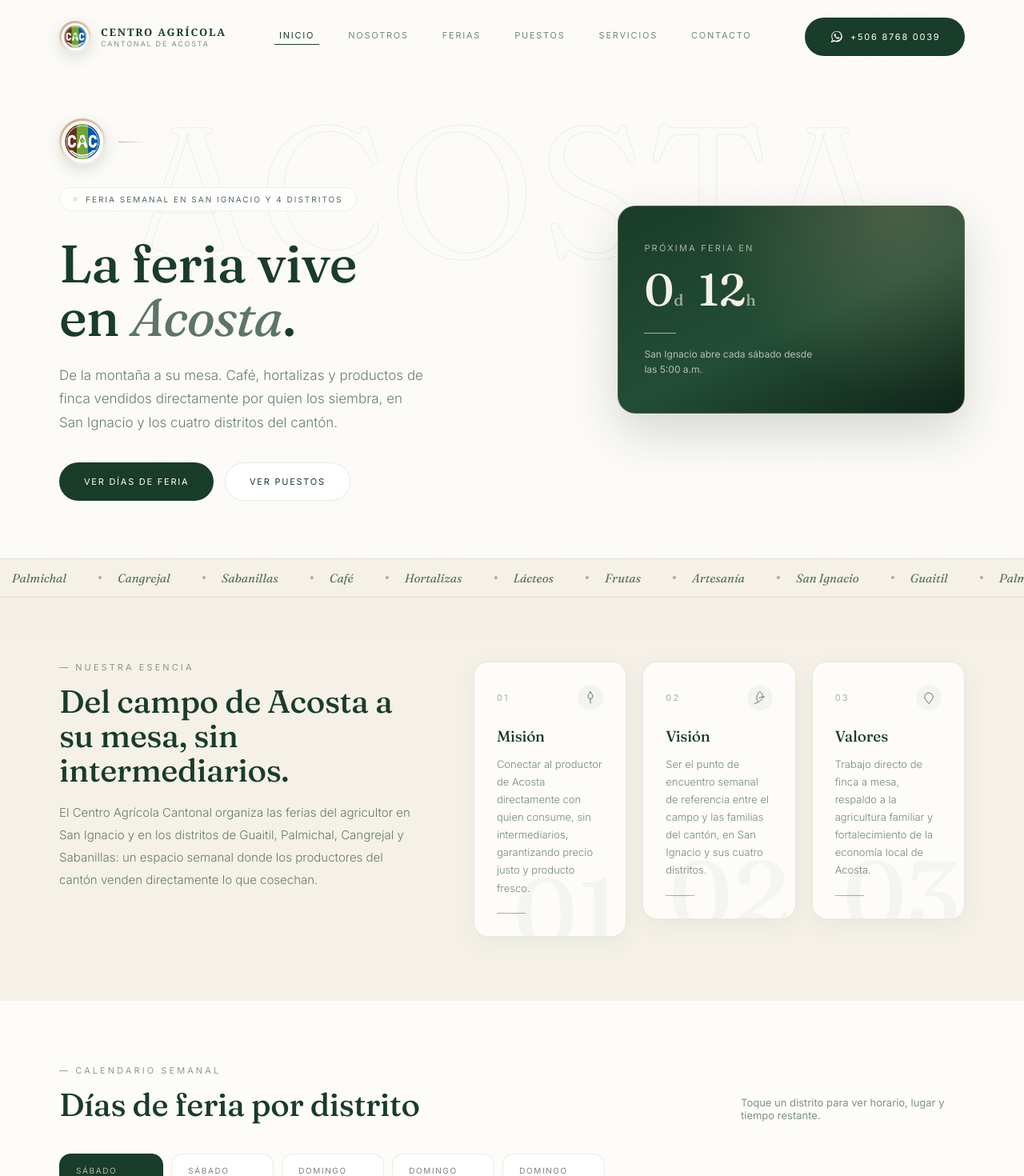
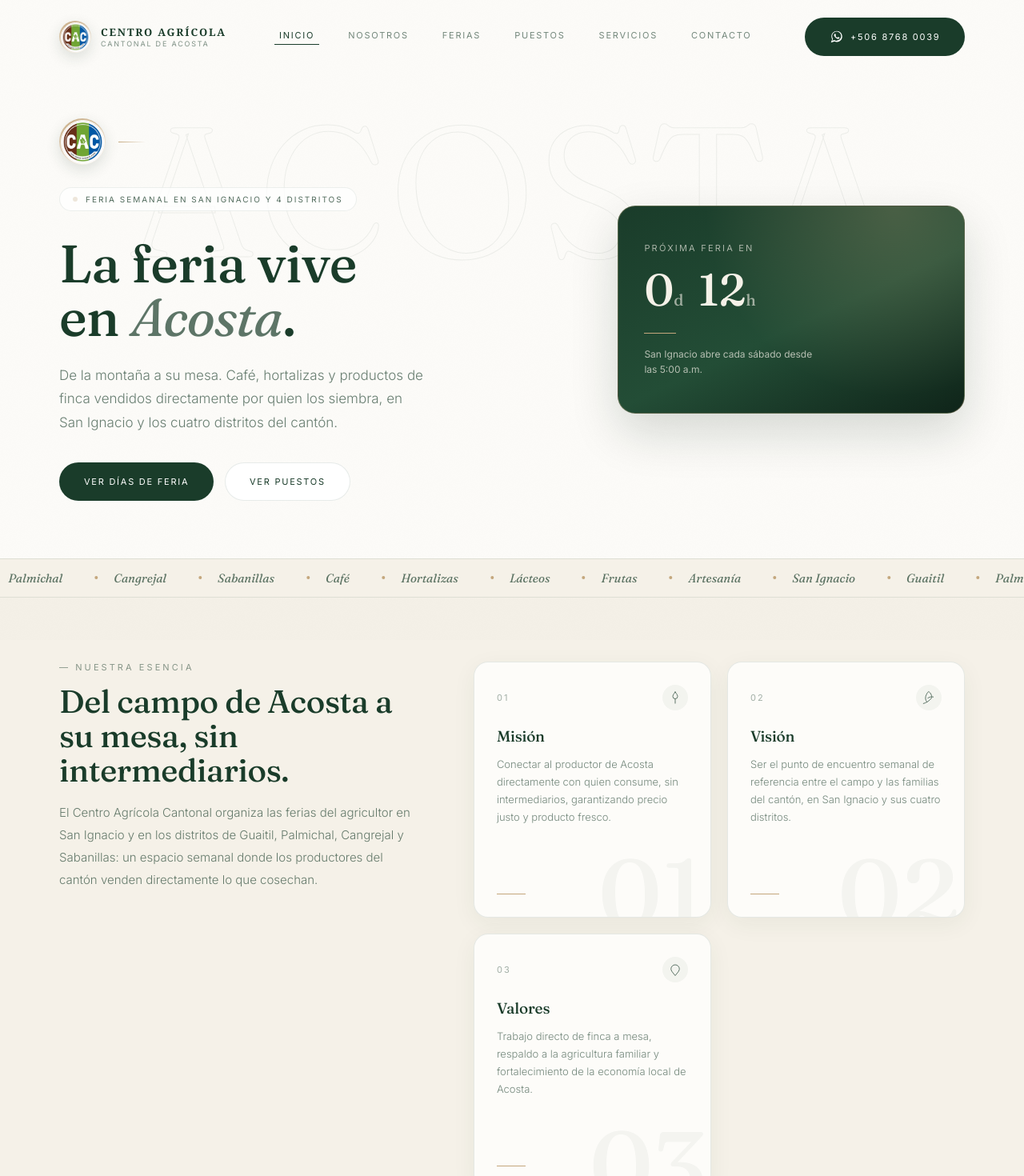
Before and after one commit to kacn1z-del/cac-acosta, a React (Vite) app: page / in a window 1280 px wide. Shown: the top 1470 px of the page at 80% size. Built offline with nearby package versions, Linux system fonts and the light colour scheme.

Commit message:
Actualizar index.css

```diff
--- a/src/index.css
+++ b/src/index.css
@@ -247,7 +247,7 @@ button {
   position: relative;
   flex-shrink: 0;
   border-radius: 999px;
-  padding: 3px;
+  padding: 1.5px;
   background: linear-gradient(155deg, var(--dorado) 0%, rgba(196, 167, 125, 0.35) 60%, transparent 100%);
   box-shadow: 0 6px 18px rgba(26, 60, 42, 0.14);
   transition: transform 0.35s cubic-bezier(0.22, 1, 0.36, 1), box-shadow 0.35s ease;
@@ -265,7 +265,7 @@ button {
   border-radius: 999px;
   object-fit: cover;
   background: #fff;
-  border: 2px solid #fff;
+  border: 1px solid #fff;
 }
 
 .logo-respaldo {
@@ -702,7 +702,7 @@ button {
 
 @media (min-width: 640px) {
   .nosotros__col-tarjetas {
-    grid-template-columns: repeat(3, 1fr);
+    grid-template-columns: repeat(2, 1fr);
   }
 }
 
@@ -713,7 +713,7 @@ button {
   border: 1px solid var(--borde);
   border-radius: 18px;
   padding: 28px;
-  min-height: 240px;
+  min-height: 320px;
   display: flex;
   flex-direction: column;
   box-shadow: var(--sombra);
```
